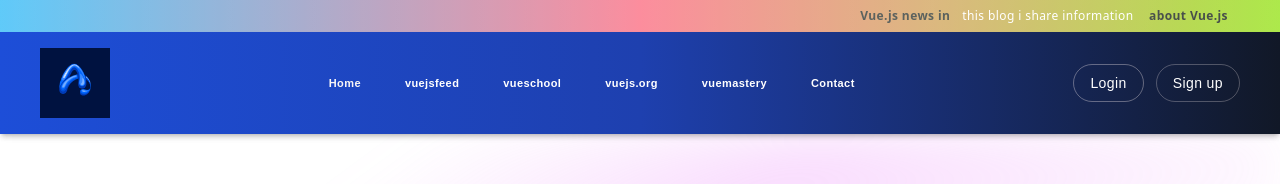
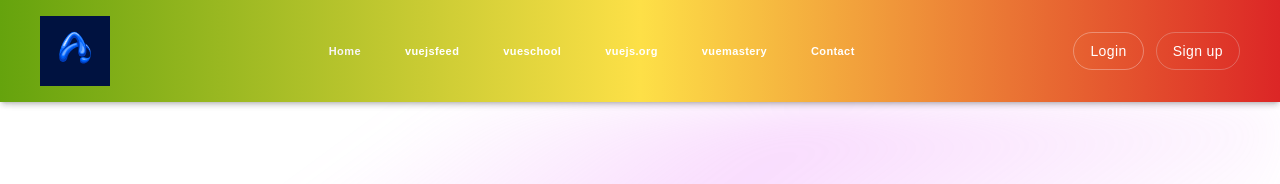
Before and after one commit to sakhike1/VueBlog, a Vue app: page / in a window 1280 px wide. Shown: the top 184 px of the page. Built offline with nearby package versions, Linux system fonts and the light colour scheme.

Commit message:
removed the top component

```diff
--- a/src/components/common/NavigationView.vue
+++ b/src/components/common/NavigationView.vue
@@ -1,12 +1,12 @@
 <template>
   <header class="shadow-md font-sans tracking-wide relative z-50">
-    <section class="py-2 bg-gradient-to-r from-sky-400 via-rose-400 to-lime-400 text-white text-right px-10">
+    <!-- <section class="py-2 bg-gradient-to-r from-lime-600 via-yellow-300 to-red-600 text-white text-right px-10">
       <p class="text-xs">
         <strong :style="{ color: textColor }" class="mx-3 text-xs">Vue.js news in</strong>this blog i share information
         <strong :style="{ color: textColor }" class="mx-3 text-xs">about Vue.js</strong>
       </p>
       <div class="shine-overlay"></div>
-    </section>
+    </section> -->
     <div class="nav1">
       <div class="flex flex-wrap items-center justify-between gap-5 rounded-full w-full">
         <router-link to="/">
--- a/src/input.css
+++ b/src/input.css
@@ -157,7 +157,7 @@
 
 .nav1{
   @apply
-  flex shadow-md py-4 px-4 sm:px-10  bg-gradient-to-r from-blue-700 via-blue-800 to-gray-900  font-[sans-serif] min-h-[70px] tracking-wide relative z-50;
+  flex shadow-md py-4 px-4 sm:px-10  bg-gradient-to-r from-lime-600 via-yellow-300 to-red-600 font-[sans-serif] min-h-[70px] tracking-wide relative z-50;
 }
 
 .nav2{
```
